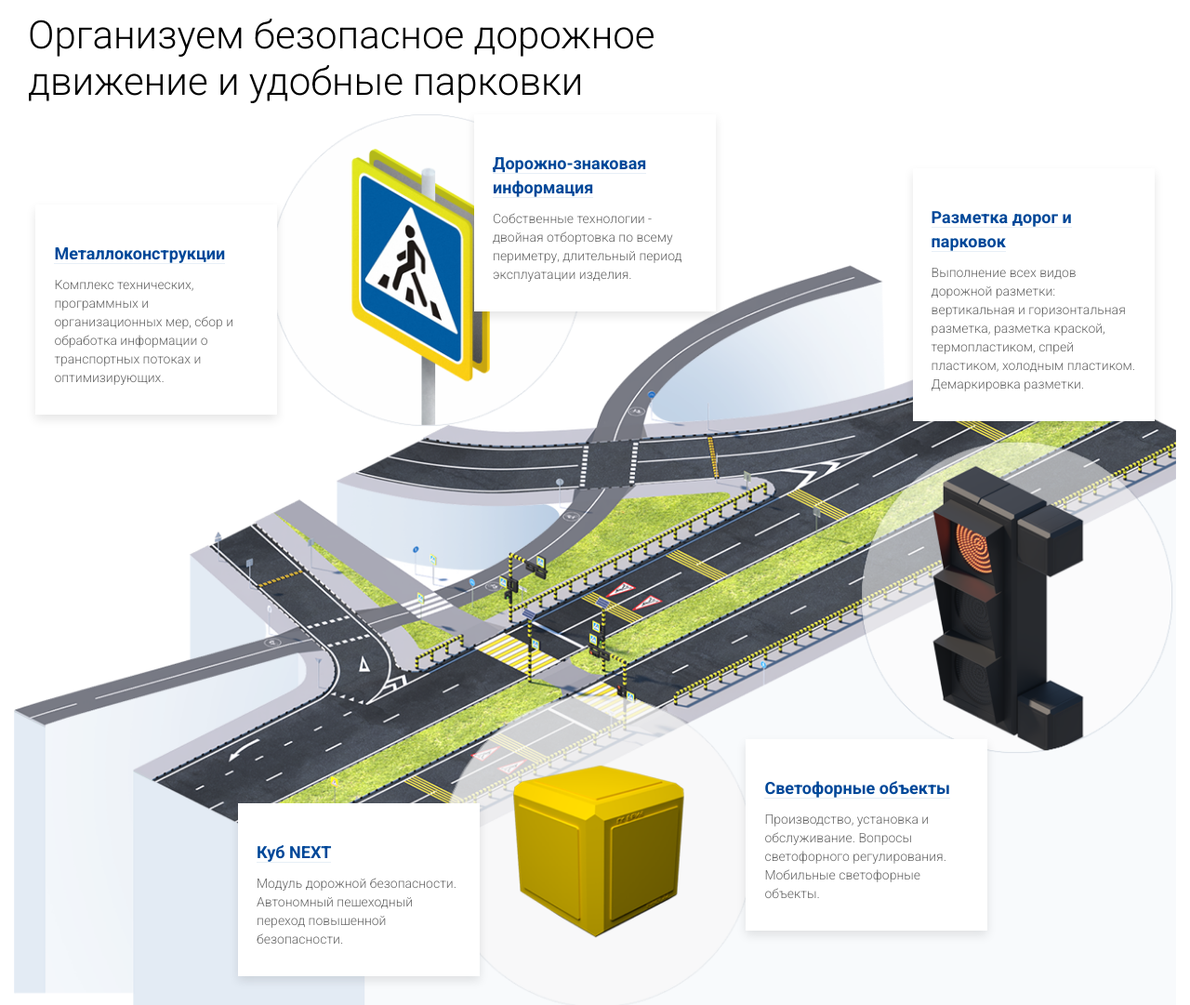
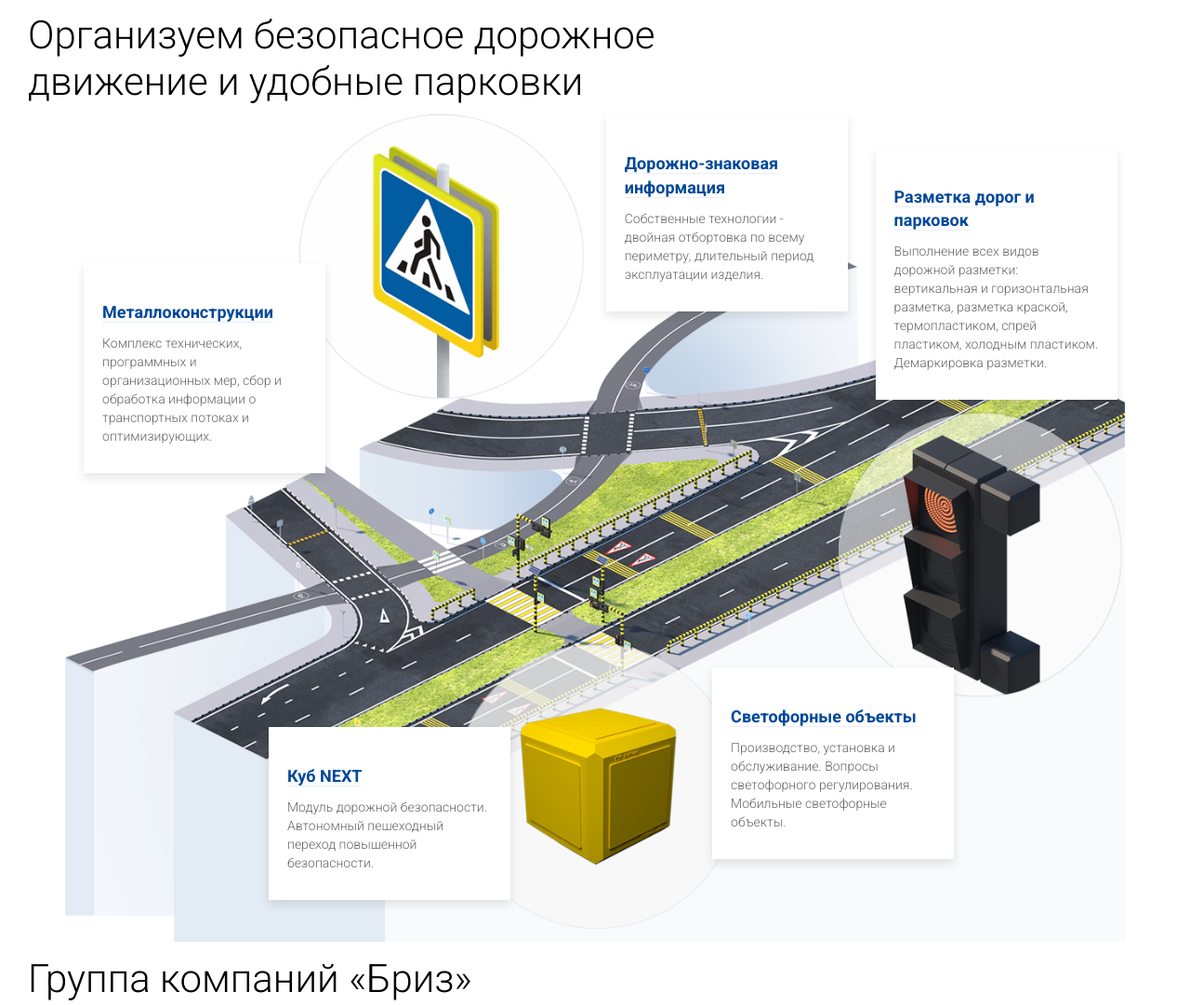
Before and after one commit to levbarkov/briz, a plain HTML site: page index-new.html in a window 1280 px wide. Shown: the part 840-1921 px from the top of the page at 93% size. Drawn offline with nearby package versions, Linux system fonts and the light colour scheme.

Commit message:
put safedrive img in container, upd messages coords

```diff
--- a/css/style.less
+++ b/css/style.less
@@ -2358,7 +2358,7 @@ textarea:focus {
 					top: 25%;
 					left: 2%;
 					@media (min-width: 1200px) {
-						top: 10%;
+						top: 18%;
 						left: 3%;
 					}
         }
@@ -2366,8 +2366,8 @@ textarea:focus {
 					top: 12%;
 					right: 2%;
 					@media (min-width: 1200px) {
-						top: 6%;
-						right: 3%;
+						top: 4%;
+						right: 2%;
 					}
         }
         #safedrive-message-02 {
@@ -2375,6 +2375,12 @@ textarea:focus {
 					left: 0;
 					right: 0;
 					margin: 0 auto;
+          @media (min-width: 1200px) {
+            top: 0;
+            left: 51%;
+            right: auto;
+            margin: inherit;
+          }
         }
         #safedrive-message-03 {
 					bottom: 10%;
--- a/index-new.html
+++ b/index-new.html
@@ -169,7 +169,7 @@
                         <div class="content__safe-drive__title container-fluid content-wrapper" id="safe-title">
                             <h1>Организуем безопасное дорожное движение и удобные парковки</h1>
                         </div>
-                        <div id="safedrive" class="content__safe-drive__text container-fluid">
+                        <div id="safedrive" class="content__safe-drive__text container">
                             <img src="img/main__crossroads-scheme.png" alt="" id="crossroads-scheme">
 
                             <div id="safedrive-message-00" class="safedrive-message">
```
Also changed, not shown: css/style.css.
